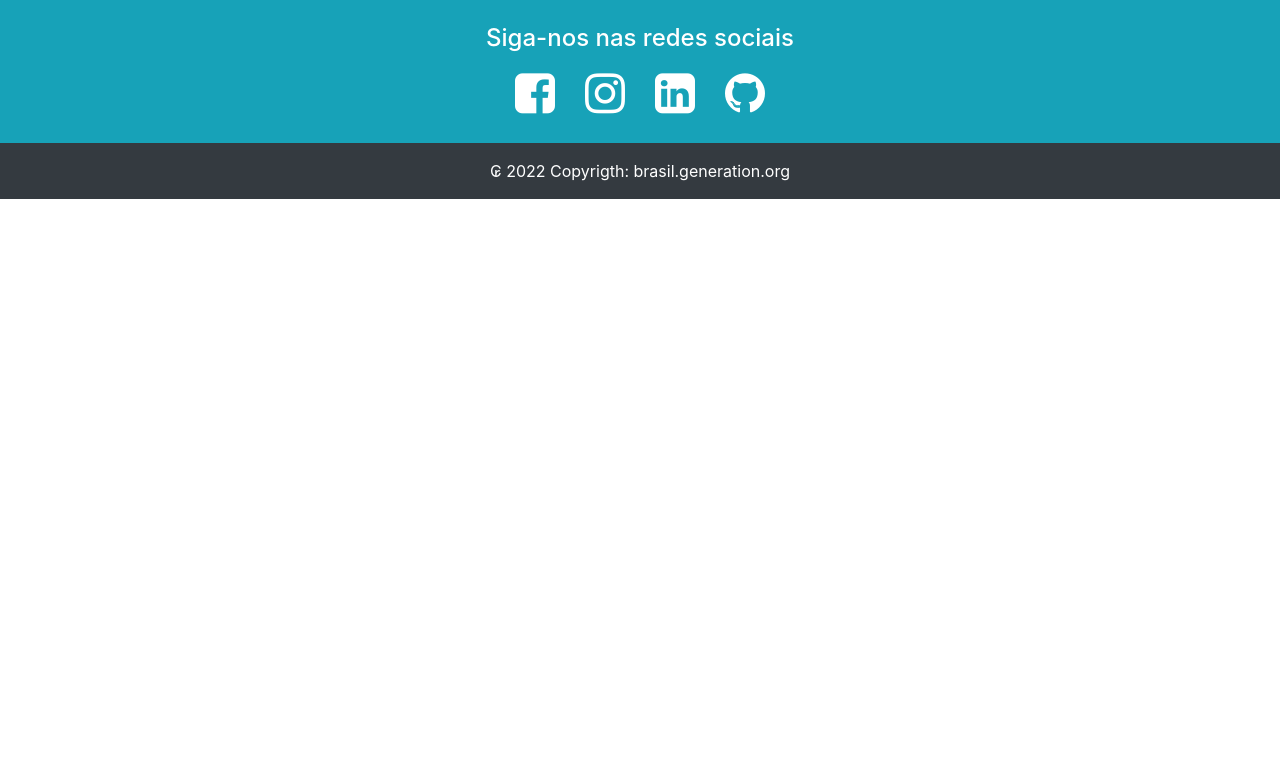
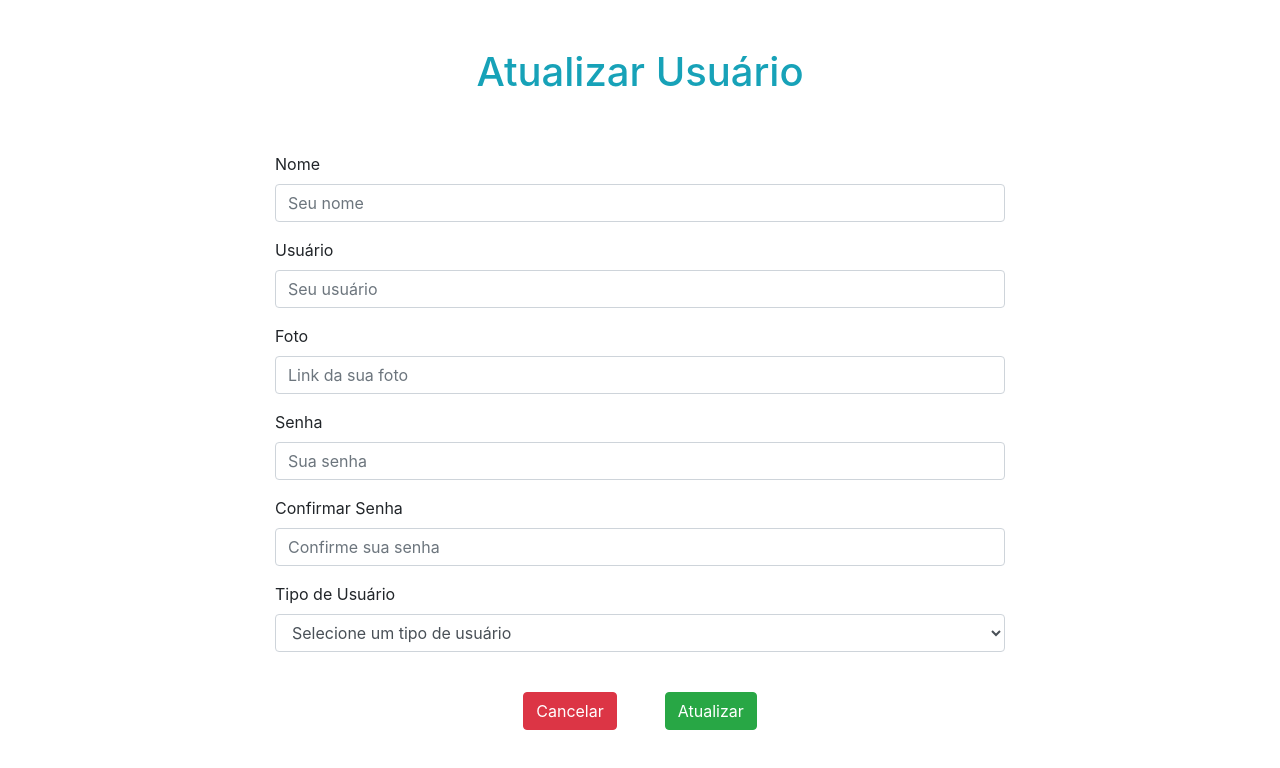
Before and after one commit to joaocfvitor/BlogPessoalFront, an Angular app: page /#/entrar in a window 1280 px wide. Before the commit this address led to /#/. Shown: the top 768 px of the page. Built offline with nearby package versions, Linux system fonts and the light colour scheme; no server answers.

Commit message:
Implementação PUT de usuário

```diff
--- a/src/app/app.component.html
+++ b/src/app/app.component.html
@@ -1,4 +1,4 @@
 <app-menu *ngIf="authService.logado()"></app-menu>
 <!-- <router-outlet></router-outlet> -->
-<app-rodape></app-rodape>
+<app-usuario-edit></app-usuario-edit>
 <app-rodape *ngIf="authService.logado()"></app-rodape>
--- a/src/app/app.module.ts
+++ b/src/app/app.module.ts
@@ -17,6 +17,7 @@ import { TemaDeleteComponent } from './delete/tema-delete/tema-delete.component'
 import { TokenInterceptorService } from './service/token-interceptor.service';
 import { PostagemEditComponent } from './edit/postagem-edit/postagem-edit.component';
 import { PostagemDeleteComponent } from './delete/postagem-delete/postagem-delete.component';
+import { UsuarioEditComponent } from './edit/usuario-edit/usuario-edit.component';
 
 @NgModule({
   declarations: [
@@ -30,7 +31,8 @@ import { PostagemDeleteComponent } from './delete/postagem-delete/postagem-delet
     TemaEditComponent,
     TemaDeleteComponent,
     PostagemEditComponent,
-    PostagemDeleteComponent
+    PostagemDeleteComponent,
+    UsuarioEditComponent
   ],
   imports: [
     BrowserModule,
--- a/src/app/cadastrar/cadastrar.component.ts
+++ b/src/app/cadastrar/cadastrar.component.ts
@@ -41,7 +41,7 @@ export class CadastrarComponent implements OnInit {
       this.authService.cadastrar(this.usuario).subscribe((resp: Usuario)=>{
         this.usuario = resp
         this.router.navigate(['/entrar'])
-        alert('Úsuário cadastrado com sucesso!!')
+        alert('Usuário cadastrado com sucesso!!')
       })
     }
   }
--- /dev/null
+++ b/src/app/edit/usuario-edit/usuario-edit.component.html
@@ -0,0 +1,59 @@
+<div class="container mt-5 mb-5">
+    <div class="row d-flex justify-content-center">
+        <div class="col-md-8">
+            <h1 class="text-center text-info">Atualizar Usuário</h1>
+        </div>
+    </div>
+
+    <div class="row d-flex justify-content-center">
+        <div class="col-md-8 mt-5 mb-5">
+
+            <div class="form-group">
+                <label for="nome">Nome</label>
+                <input [(ngModel)]="usuario.nome" class="form-control" type="text" name="nome" id="nome"
+                    placeholder="Seu nome">
+            </div>
+
+            <div class="form-group">
+                <label for="usuario">Usuário</label>
+                <input [(ngModel)]="usuario.usuario" class="form-control" type="text" name="usuario" id="usuario"
+                    placeholder="Seu usuário">
+            </div>
+
+            <div class="form-group">
+                <label for="foto">Foto</label>
+                <input [(ngModel)]="usuario.foto" class="form-control" type="text" name="foto" id="foto"
+                    placeholder="Link da sua foto">
+            </div>
+
+            <div class="form-group">
+                <label for="senha">Senha</label>
+                <input (input)="confirmarSenha($event)" class="form-control" type="password" name="senha" id="senha"
+                    placeholder="Sua senha">
+            </div>
+
+            <div class="form-group">
+                <label for="confirmarSenha">Confirmar Senha</label>
+                <input [(ngModel)]="usuario.senha" class="form-control" type="password" name="confirmarSenha"
+                    id="confirmarSenha" placeholder="Confirme sua senha">
+            </div>
+
+            <div class="form-group">
+                <label for="tipo">Tipo de Usuário</label>
+                <select class="form-control" name="tipo" id="tipo" (change)="tipoUser($event)">
+                    <option>Selecione um tipo de usuário</option>
+                    <option value="normal">Normal</option>
+                    <option value="adm">Administrador</option>
+                </select>
+            </div>
+
+            <div class="d-flex justify-content-center">
+                <button type="submit" class="btn btn-danger m-4" routerLink='/inicio'>Cancelar</button>
+                <button type="submit" class="btn btn-success m-4" (click)="atualizar()">Atualizar</button>
+            </div>
+
+        </div>
+
+    </div>
+
+</div>
--- /dev/null
+++ b/src/app/edit/usuario-edit/usuario-edit.component.ts
@@ -0,0 +1,73 @@
+import { Component, OnInit } from '@angular/core';
+import { ActivatedRoute, Route, Router } from '@angular/router';
+import { Usuario } from 'src/app/model/Usuario';
+import { AuthService } from 'src/app/service/auth.service';
+import { environment } from 'src/environments/environment.prod';
+
+@Component({
+  selector: 'app-usuario-edit',
+  templateUrl: './usuario-edit.component.html',
+  styleUrls: ['./usuario-edit.component.css']
+})
+export class UsuarioEditComponent implements OnInit {
+
+  usuario: Usuario = new Usuario()
+  idUsuario: number
+
+  tipoUsuario: string
+  confirmSenha: string
+
+  constructor(
+    private authService: AuthService,
+    private route: ActivatedRoute,
+    private router: Router
+  ) { }
+
+  ngOnInit() {
+
+    window.scroll(0,0)
+
+    if(environment.token == '') {
+      this.router.navigate(['/entrar'])
+    }
+
+    this.idUsuario = this.route.snapshot.params['id']
+    this.findByIdUsuario(this.idUsuario)
+  }
+
+  confirmarSenha(event: any) {
+    this.confirmSenha = event.target.value
+  }
+
+  tipoUser(event: any) {
+    this.tipoUsuario = event.target.value
+
+  }
+
+  atualizar() {
+
+    this.usuario.tipo = this.tipoUsuario
+
+    if(this.usuario.senha != this.confirmSenha) {
+      alert('Senhas diferentes!')
+    } else {
+      this.authService.cadastrar(this.usuario).subscribe((resp: Usuario)=>{
+        this.usuario = resp
+        this.router.navigate(['/inicio'])
+        alert('Usuário atualizado com sucesso, faça o login novamente!')
+        environment.token = ''
+        environment.foto = ''
+        environment.nome = ''
+        environment.id = 0
+        this.router.navigate(['/entrar'])
+      })
+    }
+  }
+
+  findByIdUsuario(id: number) {
+    this.authService.getByIdUsuario(id).subscribe((resp: Usuario) => {
+      this.usuario = resp
+    })
+  }
+
+}
--- a/src/app/inicio/inicio.component.ts
+++ b/src/app/inicio/inicio.component.ts
@@ -33,6 +33,8 @@ export class InicioComponent implements OnInit {
   ) { }
 
   ngOnInit() {
+
+    window.scroll(0,0)
 
     if(environment.token == '') {
       alert('Sua seção expirou, faça o login novamente.')
--- a/src/app/menu/menu.component.html
+++ b/src/app/menu/menu.component.html
@@ -12,7 +12,7 @@
           <p class="m-0 font-weight-bold text-white">Olá, {{nome}} </p>
         </li>
         <li class="nav-item pl-3">
-          <a href="">
+          <a [routerLink]="['/usuario-edit', id]">
           <p class="text-white fs-16 m-0"><i class="fa fa-pencil-square-o" aria-hidden="true"></i></p>
         </a>
         </li>
--- a/src/app/menu/menu.component.ts
+++ b/src/app/menu/menu.component.ts
@@ -11,6 +11,7 @@ export class MenuComponent implements OnInit {
 
   nome = environment.nome
   foto = environment.foto
+  id = environment.id
 
   constructor(
     private router: Router
```
Also changed, not shown: src/app/app-routing.module.ts (+6 -1 lines), src/app/cadastrar/cadastrar.component.html (+10 -6 lines), src/app/edit/usuario-edit/usuario-edit.component.css (added), 1 other file (tests, documents, lock files or other folders).
